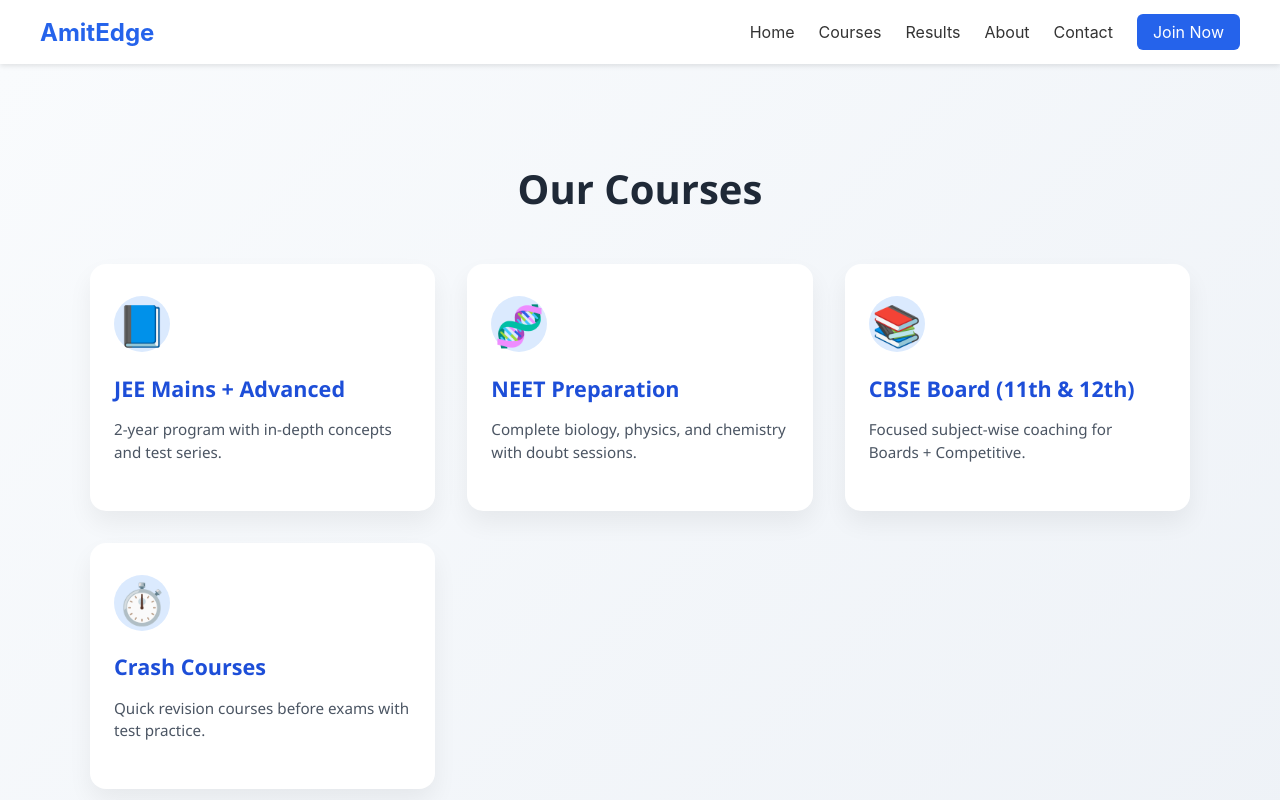
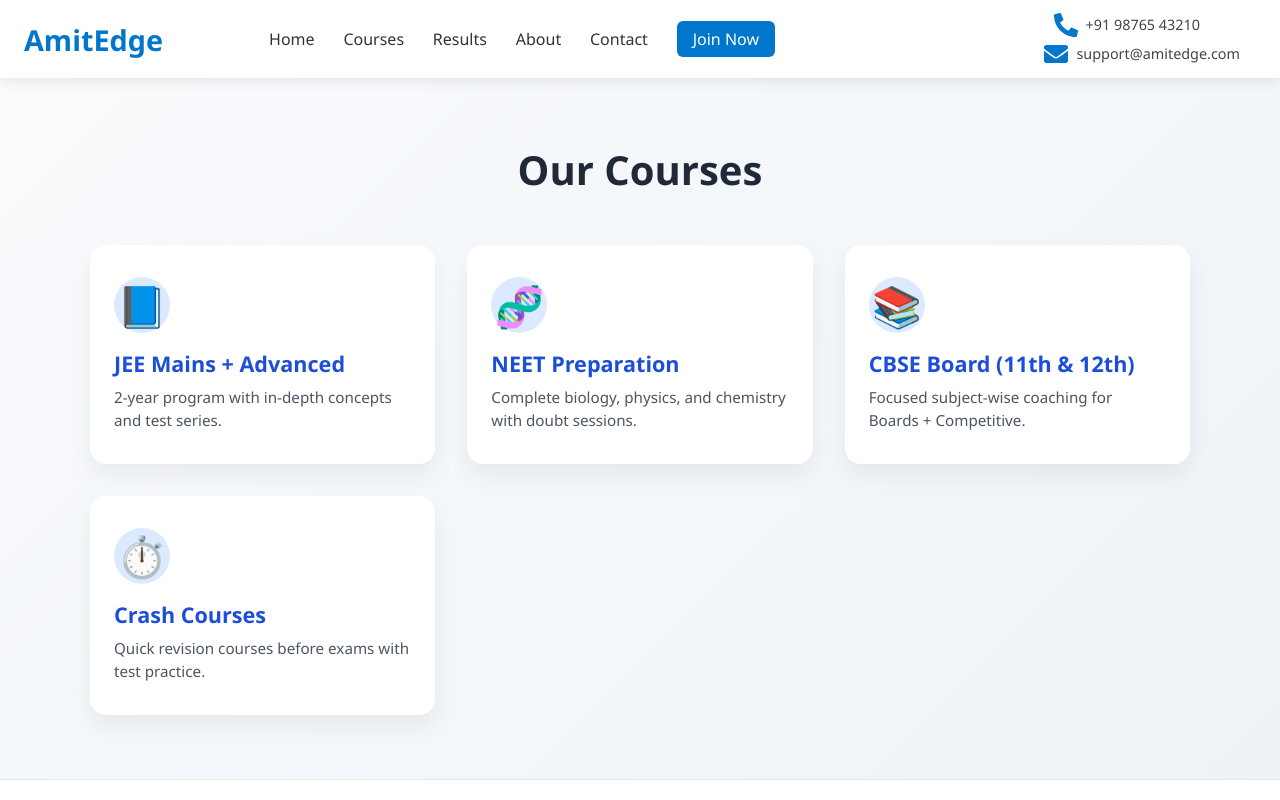
Before and after one commit to amitak-1598/amitedge, a React (Create React App) app: page /courses in a window 1280 px wide. Shown: the top 800 px of the page. Built offline with nearby package versions, Linux system fonts and the light colour scheme.

Commit message:
update navbar

```diff
--- a/src/Components/Navbar.js
+++ b/src/Components/Navbar.js
@@ -1,5 +1,6 @@
 import React, { useState } from 'react';
 import { Link } from 'react-router-dom';
+import { FaEnvelope, FaPhoneAlt } from 'react-icons/fa';
 import '../Navbar.css';
 
 const Navbar = () => {
@@ -12,7 +13,7 @@ const Navbar = () => {
   return (
     <nav className="navbar">
       <div className="navbar-container">
-        <a href="/" className="navbar-logo">AmitEdge</a>
+        <Link to="/" className="navbar-logo">AmitEdge</Link>
 
         <ul className={`nav-links ${isMobileMenuOpen ? 'active' : ''}`}>
           <li><Link to="/" className="nav-link">Home</Link></li>
@@ -23,6 +24,11 @@ const Navbar = () => {
           <li><Link to="/join" className="nav-cta">Join Now</Link></li>
         </ul>
 
+        <div className="navbar-contact">
+          <span id='icon-1'><FaPhoneAlt className="icon" /> +91 98765 43210</span>
+          <span><FaEnvelope className="icon" /> support@amitedge.com</span>
+        </div>
+
         <button className="menu-btn" onClick={toggleMenu}>
           ☰
         </button>
--- a/src/Navbar.css
+++ b/src/Navbar.css
@@ -1,81 +1,130 @@
-/* Container */
+/* Reset and Font */
+* {
+  margin: 0;
+  padding: 0;
+  box-sizing: border-box;
+}
+body {
+  font-family: 'Segoe UI', 'Inter', sans-serif;
+}
+
+/* Navbar Container */
 .navbar {
-  background-color: #fff;
-  box-shadow: 0 2px 5px rgba(0,0,0,0.1);
+  background-color: #ffffff;
+  box-shadow: 0 4px 12px rgba(0, 0, 0, 0.08);
   position: sticky;
   top: 0;
   z-index: 1000;
+  padding: 0.8rem 0;
 }
 
 .navbar-container {
-  max-width: 1200px;
+  max-width: 1300px;
   margin: auto;
-  padding: 0 1rem;
-  height: 64px;
+  padding: 0 1.5rem;
   display: flex;
   align-items: center;
   justify-content: space-between;
+  flex-wrap: wrap;
 }
 
 /* Logo */
 .navbar-logo {
-  font-size: 1.5rem;
+  font-size: 1.8rem;
   font-weight: bold;
-  color: #2563eb;
+  color: #0077cc;
   text-decoration: none;
+  cursor: pointer;
+  font-family: 'Segoe UI', sans-serif;
+
 }
 
-/* Links */
+/* Nav Links */
 .nav-links {
   display: flex;
-  gap: 1.5rem;
+  align-items: center;
   list-style: none;
+  gap: 1.8rem;
+  flex: 2;
+  justify-content: center;
 }
 
 .nav-link {
+  font-size: 1rem;
+  font-weight: 500;
   text-decoration: none;
   color: #333;
-  transition: color 0.3s;
+  transition: color 0.3s ease;
 }
 
 .nav-link:hover {
-  color: #2563eb;
+  color: #0077cc;
 }
 
 /* CTA Button */
 .nav-cta {
-  background-color: #2563eb;
-  color: white;
-  padding: 0.5rem 1rem;
+  background-color: #0077cc;
+  color: #fff;
+  padding: 0.45rem 1rem;
   border-radius: 6px;
+  font-weight: 500;
   text-decoration: none;
+  transition: background-color 0.3s ease;
 }
 
 .nav-cta:hover {
-  background-color: #1d4ed8;
+  background-color: #005fa3;
 }
 
-/* Menu Button */
+/* Contact Info */
+.navbar-contact {
+  display: flex;
+  flex-direction: column;
+  align-items: flex-end;
+  gap: 0.3rem;
+  font-size: 0.9rem;
+  color: #444;
+  flex: 1;
+  padding-right: 1rem; /* align nicely with nav end */
+}
+
+.navbar-contact span {
+  display: flex;
+  align-items: center;
+  gap: 0.5rem;
+  transition: color 0.3s ease;
+}
+
+.navbar-contact span:hover {
+  color: #0077cc;
+}
+
+.icon {
+  font-size: 0.9rem;
+  color: #0077cc;
+}
+
+/* Mobile Menu */
 .menu-btn {
   display: none;
   background: none;
   font-size: 1.5rem;
   border: none;
   cursor: pointer;
+  color: #0077cc;
 }
 
-/* Mobile */
-@media screen and (max-width: 768px) {
+@media screen and (max-width: 992px) {
+  .navbar-container {
+    flex-direction: column;
+    align-items: flex-start;
+    gap: 1rem;
+  }
+
   .nav-links {
-    position: absolute;
-    top: 64px;
-    left: 0;
-    right: 0;
-    background: #fff;
     flex-direction: column;
-    align-items: center;
     gap: 1rem;
-    padding: 1rem 0;
+    width: 100%;
     display: none;
   }
 
@@ -83,7 +132,17 @@
     display: flex;
   }
 
+  .navbar-contact {
+    align-items: flex-start;
+    font-size: 0.85rem;
+  }
+
   .menu-btn {
     display: block;
+    align-self: flex-end;
   }
 }
+
+#icon-1{
+  margin-right: 40px;
+}
```
Lines whose indentation alone changed are shown as unchanged.
